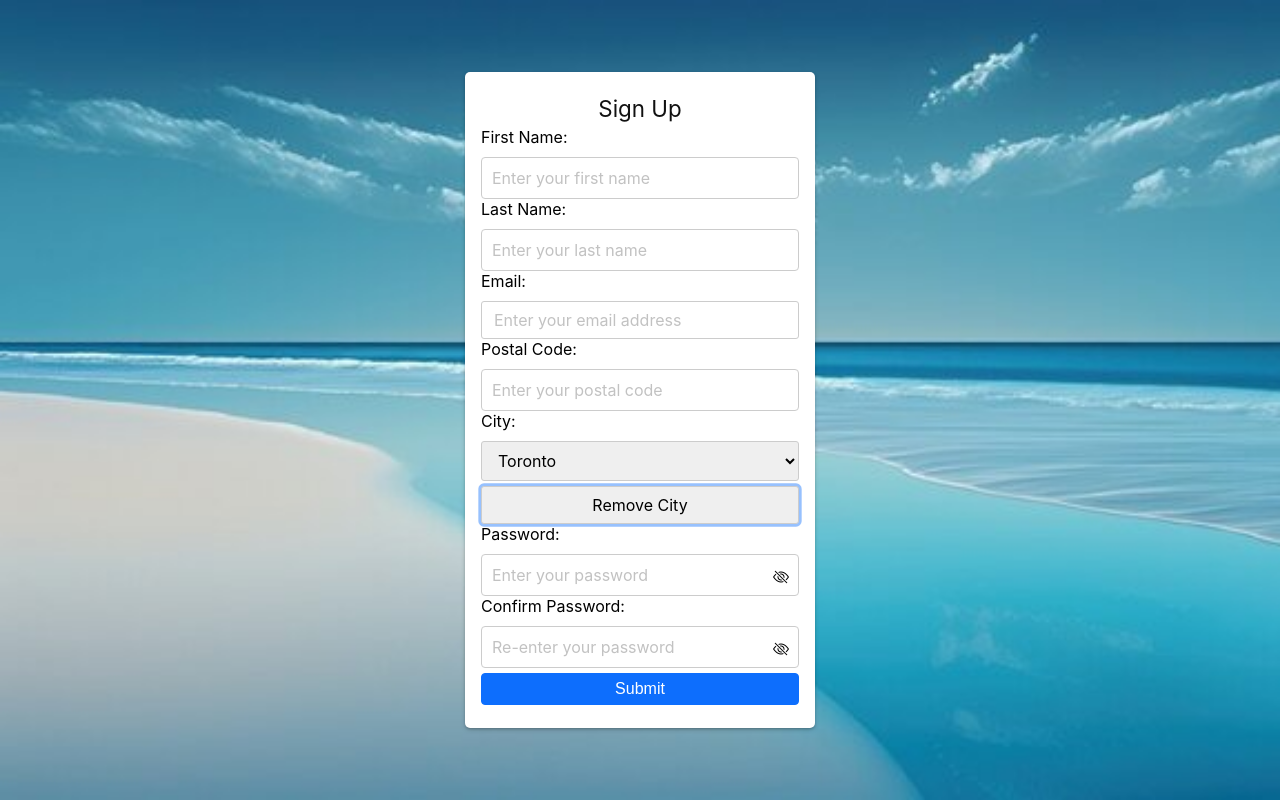
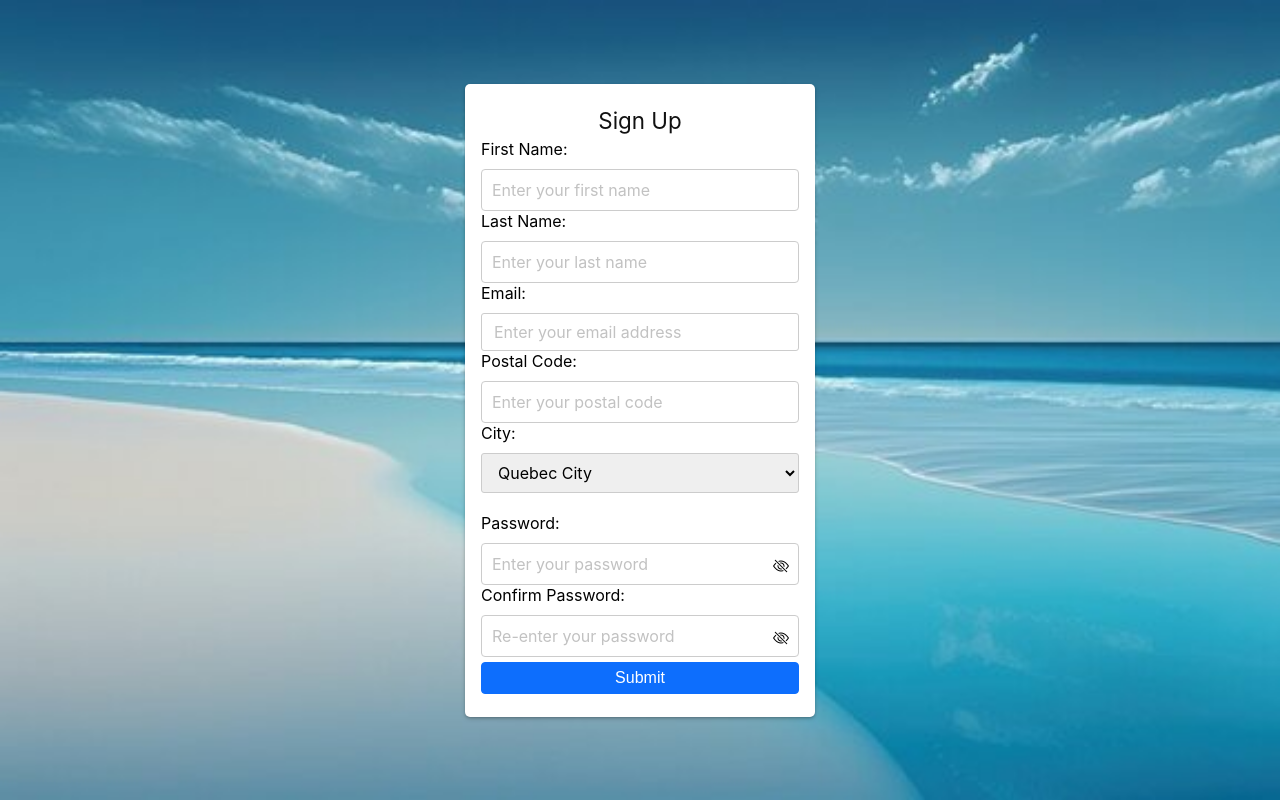
Before and after one commit to BanhNg2005/SignUpWeb, a plain HTML site: page index.html in a window 1280 px wide. Both pictures are taken after a click on the button "Remove City". Drawn offline with nearby package versions, Linux system fonts and the light colour scheme.

Commit message:
web project

```diff
--- a/index.html
+++ b/index.html
@@ -36,10 +36,10 @@
             <label for="citylist">City: </label>
             <select id="citylist">
                 <option>Select your city</option>
-                <option>Quebec City</option>
                 <option>New York</option>
-                <option>Houston</option>
-                <option>Los Angeles</option>
+                <option>Laval</option>
+                <option>Brossard</option>
+                <option>Longueuil</option>
             </select>
             <small></small>
             </div>
--- a/script.js
+++ b/script.js
@@ -63,15 +63,19 @@ function validatePostalCode(input, requiredMsg, invalidMsg) {
 }
 
 // function to remove and add city
-let cityIndex = 0;
-const cities = ['Toronto', 'Laval', 'Vancouver', 'Brossard', "Calgary", "Edmonton", "Ottawa", "Montreal"];
-
 function remove_add_city() {
   const cityDropdown = document.getElementById('citylist');
-  const selectedCity = cityDropdown.options[cityDropdown.selectedIndex];
-  selectedCity.value = cities[cityIndex];
-  selectedCity.text = cities[cityIndex];
-  cityIndex = (cityIndex + 1) % cities.length;
+  const removeCityButton = document.getElementById('removeCityButton');
+
+  for (let i = 0; i < cityDropdown.options.length; i++) {
+    if (cityDropdown.options[i].value === "New York") {
+      cityDropdown.options[i].value = "Quebec City";
+      cityDropdown.options[i].text = "Quebec City";
+      cityDropdown.selectedIndex = i;
+      break;
+    }
+  }
+  removeCityButton.style.display = "none";
 }
 
 // function to validate city
```
